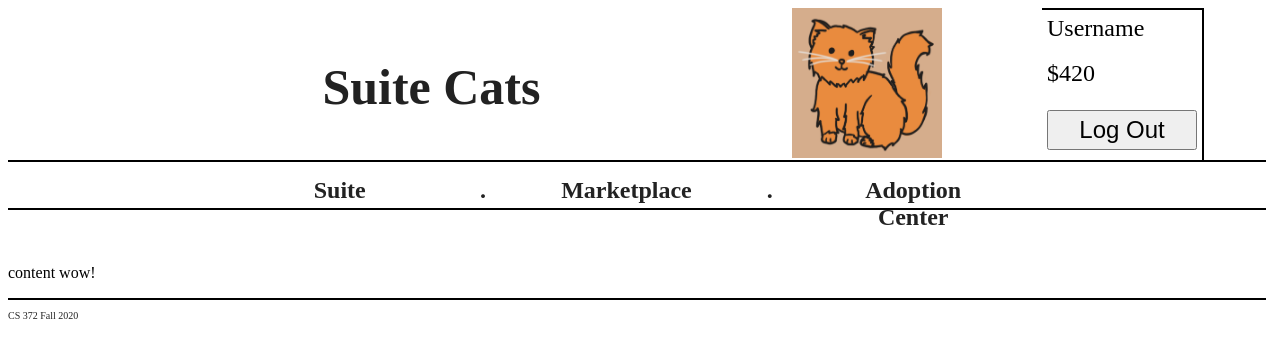
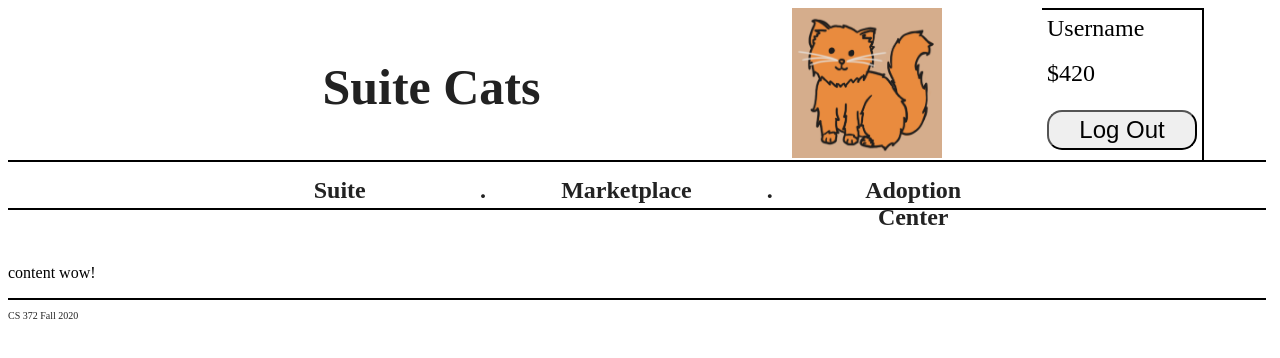
Before and after one commit to MatthewRupchan/SuiteCats, a PHP site: page /webpages/template.html in a window 1280 px wide. Shown: the top 358 px of the page. Run offline with PHP 8.4, Linux system fonts and the light colour scheme.

Commit message:
Make Buttons Rounded

```diff
--- a/css/interaction.css
+++ b/css/interaction.css
@@ -71,6 +71,7 @@ Middle (avatar and sell)
 	height: 50px;
 	width: 150px;
 	margin-bottom: 10px;
+	border-radius: 15px;
 }
 
 #cat_price{
--- a/css/style.css
+++ b/css/style.css
@@ -93,3 +93,7 @@ footer {
 	font-size: 10px;
 	float: left;
 }
+
+button{
+	border-radius: 15px;
+}
```
